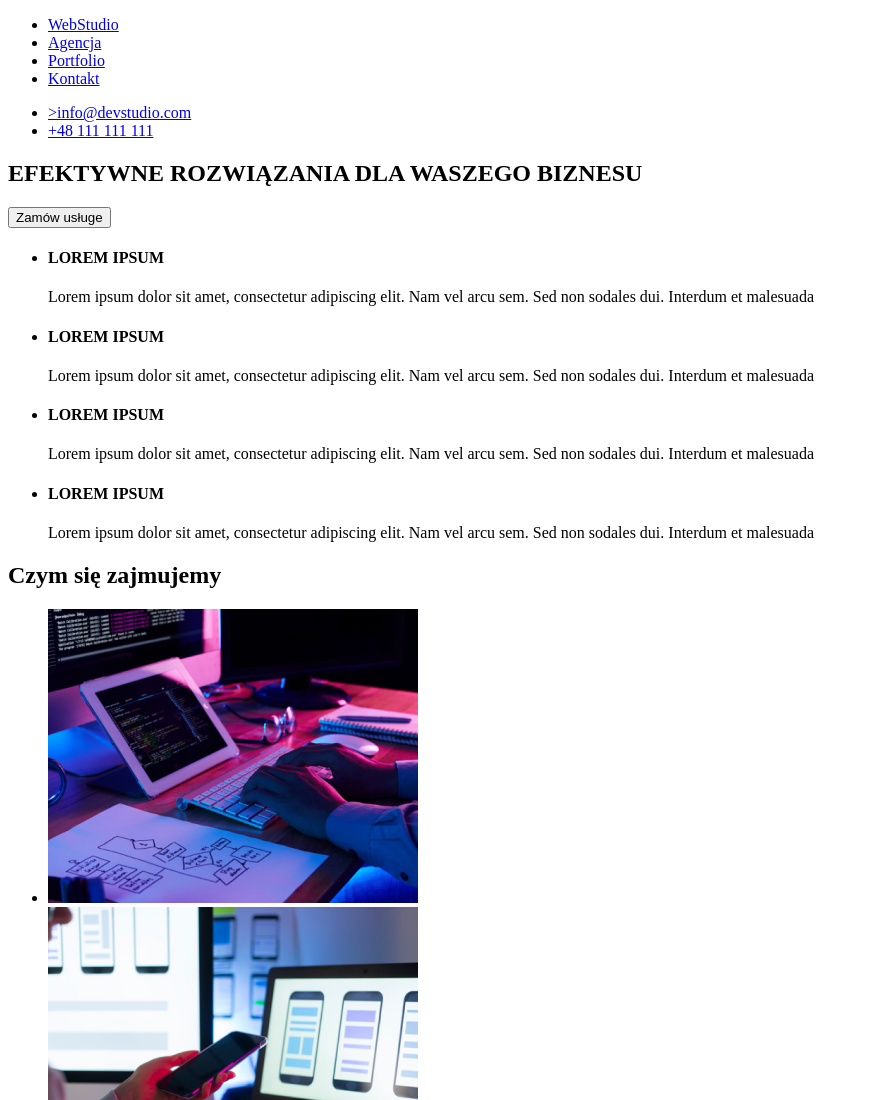
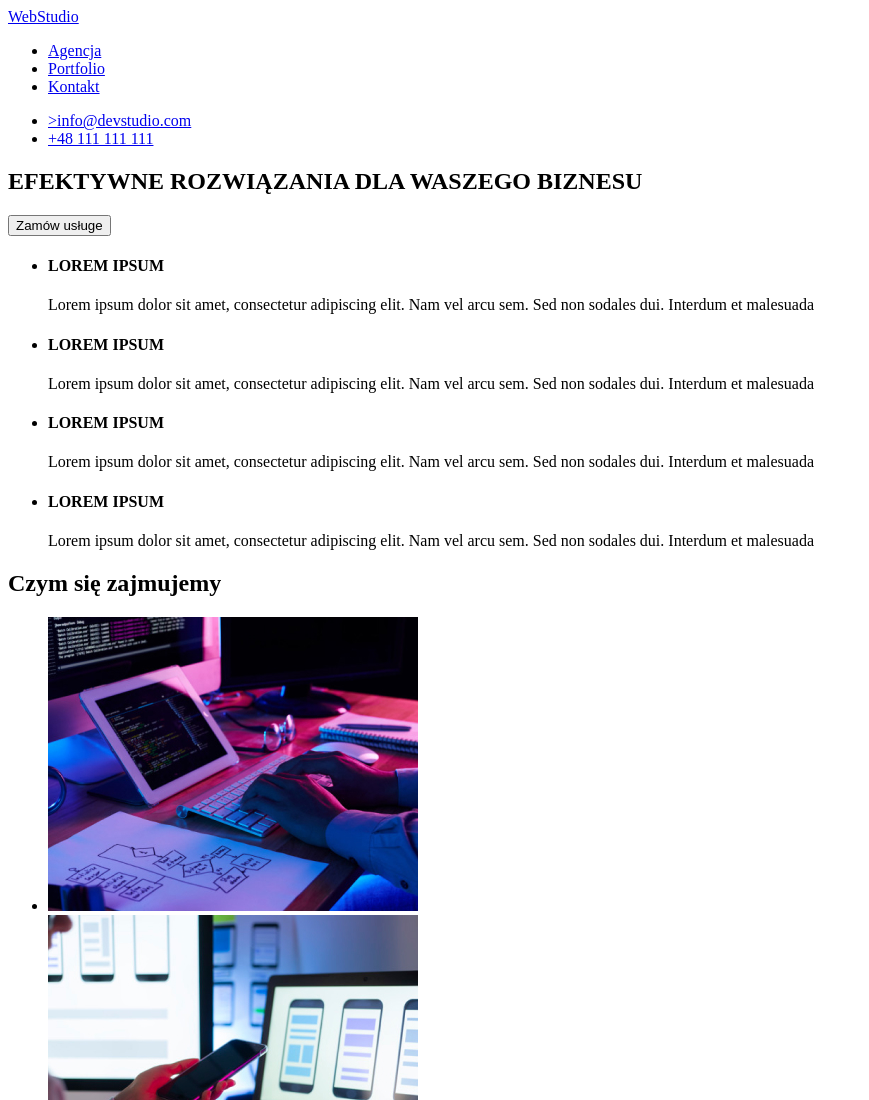
Before and after one commit to Martyna9/goit-markup-hw-01, a plain HTML site: page index.html in a window 1280 px wide. Shown: the top 1100 px of the page, without its empty margins (0-869 px from the left). Drawn offline with Linux system fonts and the light colour scheme.

Commit message:
Update index.html

```diff
--- a/index.html
+++ b/index.html
@@ -7,18 +7,21 @@
     <title>EFEKTYWNE ROZWIĄZANIA DLA WASZEGO BIZNESU</title>
   </head>
   <body>
+    <header>
+      <a href="#">WebStudio</a>
+      <nav>
         <ul>
-      <li><a href="#">WebStudio</a></li>
-      <nav>
           <li><a href="#">Agencja</a></li>
           <li><a href="#">Portfolio</a></li>
           <li><a href="#">Kontakt</a></li>
+        </ul>
       </nav>
-    </ul>
+
       <ul>
         <li><a href="mailto:info@devstudio.com"> >info@devstudio.com</a></li>
         <li><a href="tel:+48111111111">+48 111 111 111</a></li>
       </ul>
+    </header>
     <main>
       <section>
         <h1>EFEKTYWNE ROZWIĄZANIA DLA WASZEGO BIZNESU</h1>
```
Lines whose indentation alone changed are shown as unchanged.
